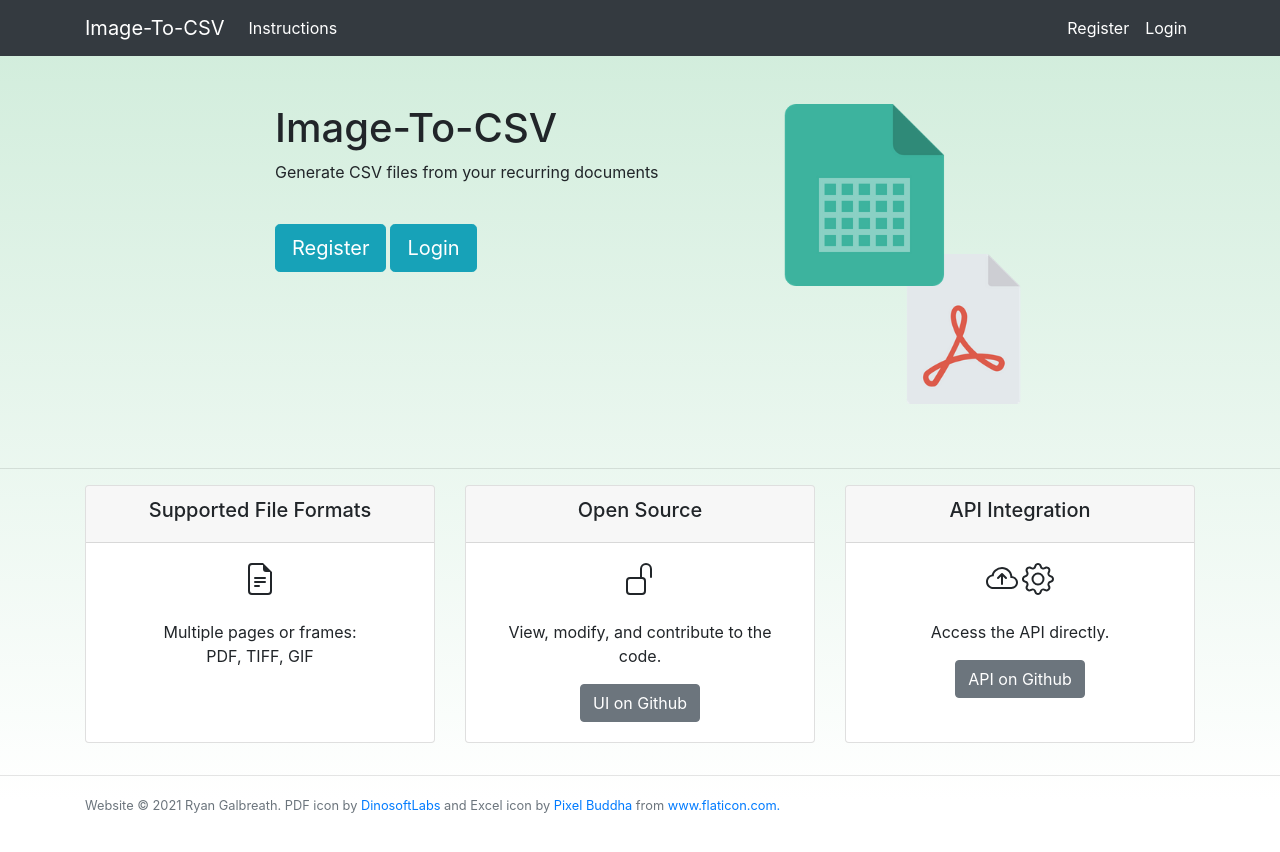
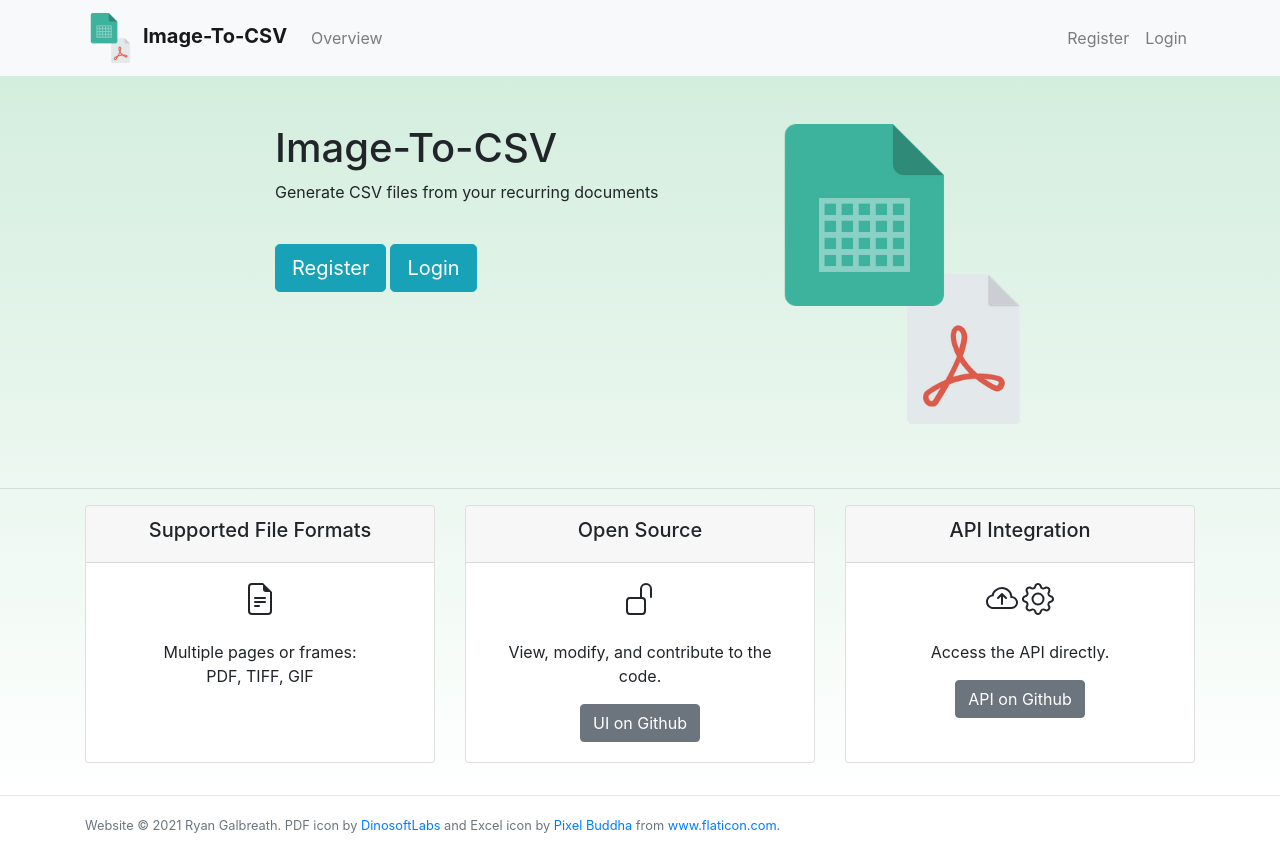
Before and after one commit to parsec209/image-to-csv-spa, a Vue app: page / in a window 1280 px wide. Built offline with nearby package versions, Linux system fonts and the light colour scheme; no server answers.

Commit message:
Added brand icon and changed variant

```diff
--- a/src/components/TheNavbar.vue
+++ b/src/components/TheNavbar.vue
@@ -1,14 +1,16 @@
 <template>
-  <b-navbar toggleable="lg" type="dark" variant="dark">
+  <b-navbar toggleable="lg" type="light" variant="light">
     <div class="container">
       <b-navbar-brand to="/">
-        Image-To-CSV
+        <b-img src="../../public/favicon.png" fluid width="50" height="50" alt="" class="mr-2"></b-img>
+        <strong >Image-To-CSV</strong>
+
       </b-navbar-brand>
       <b-navbar-toggle target="nav-collapse"></b-navbar-toggle>
       <b-collapse id="nav-collapse" is-nav>
         <b-navbar-nav>
           <b-nav-item to="/instructions">
-            Instructions
+            Overview
           </b-nav-item>
         </b-navbar-nav>
         <b-navbar-nav v-if="user" class="ml-auto">
```
